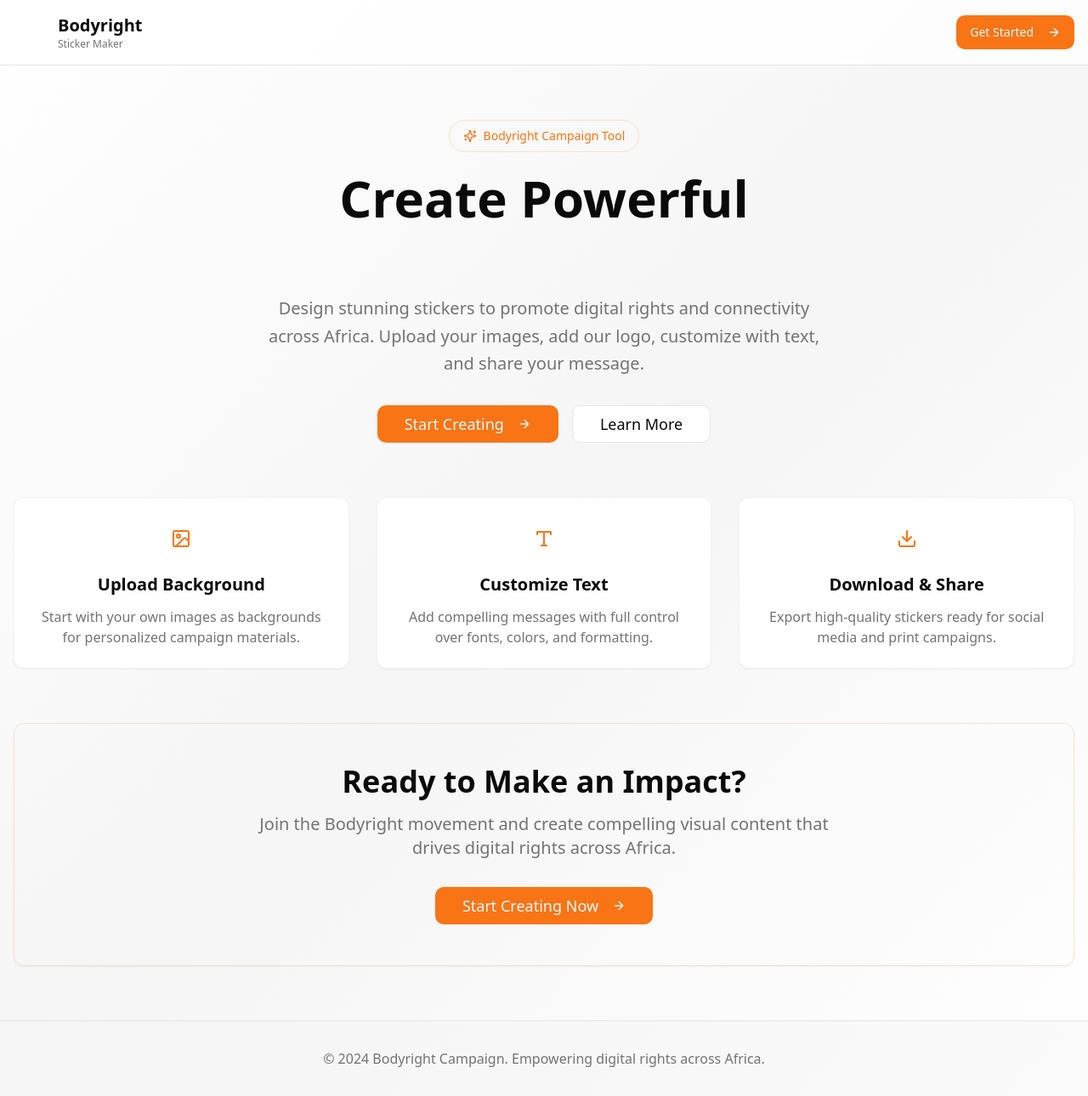
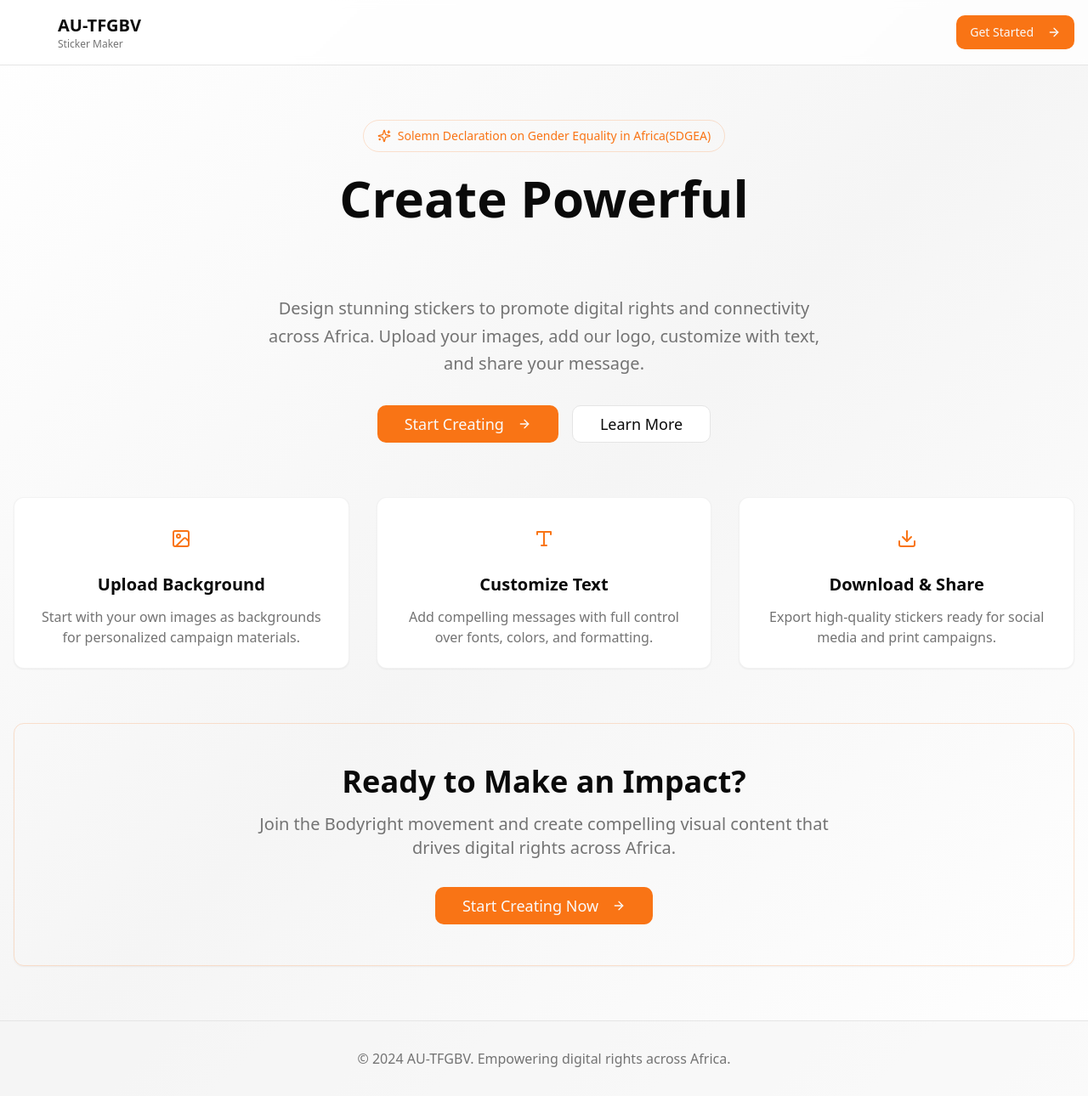
Before and after one commit to Nntanda/bodyright-badge-builder, a React (Vite) app: page / in a window 1280 px wide. Shown: the whole page at 85% size. Built offline with nearby package versions, Linux system fonts and the light colour scheme.

Commit message:
Update landing page branding

```diff
--- a/src/pages/Welcome.tsx
+++ b/src/pages/Welcome.tsx
@@ -15,7 +15,7 @@ const Welcome = () => {
                 <Sparkles className="w-6 h-6 text-white" />
               </div>
               <div>
-                <h1 className="text-xl font-bold text-foreground">Bodyright</h1>
+                <h1 className="text-xl font-bold text-foreground">AU-TFGBV</h1>
                 <p className="text-xs text-muted-foreground">Sticker Maker</p>
               </div>
             </div>
@@ -34,7 +34,7 @@ const Welcome = () => {
         <div className="text-center mb-16">
           <div className="inline-flex items-center gap-2 bg-gradient-primary/10 border border-primary/20 rounded-full px-4 py-2 mb-6">
             <Sparkles className="w-4 h-4 text-primary" />
-            <span className="text-sm font-medium text-primary">Bodyright Campaign Tool</span>
+            <span className="text-sm font-medium text-primary">Solemn Declaration on Gender Equality in Africa(SDGEA)</span>
           </div>
 
           <h1 className="text-4xl md:text-6xl font-bold mb-6">
@@ -117,7 +117,7 @@ const Welcome = () => {
       <footer className="border-t bg-secondary/50 py-8">
         <div className="container mx-auto px-4 text-center">
           <p className="text-muted-foreground">
-            © 2024 Bodyright Campaign. Empowering digital rights across Africa.
+            © 2024 AU-TFGBV. Empowering digital rights across Africa.
           </p>
         </div>
       </footer>
```
